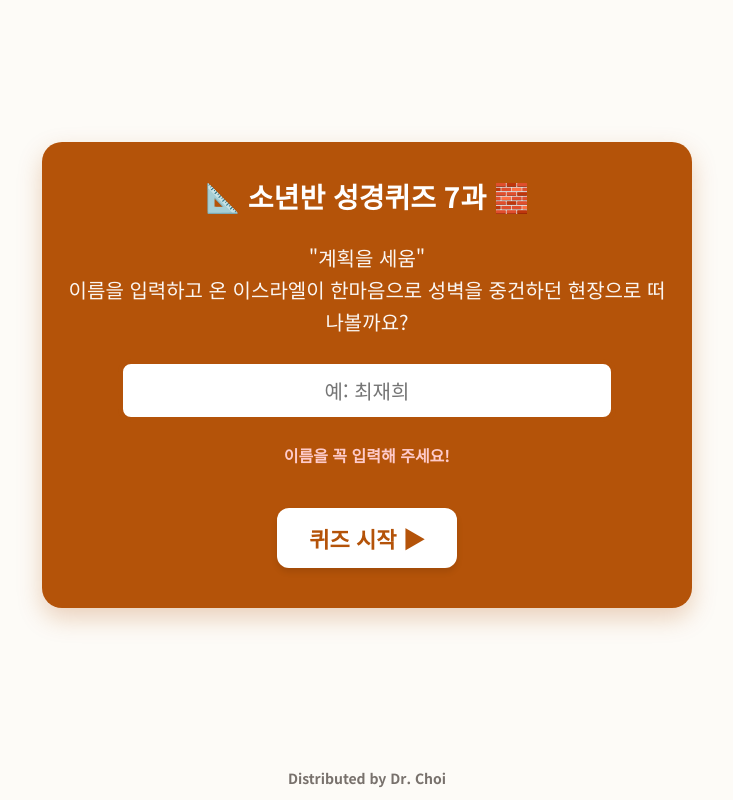
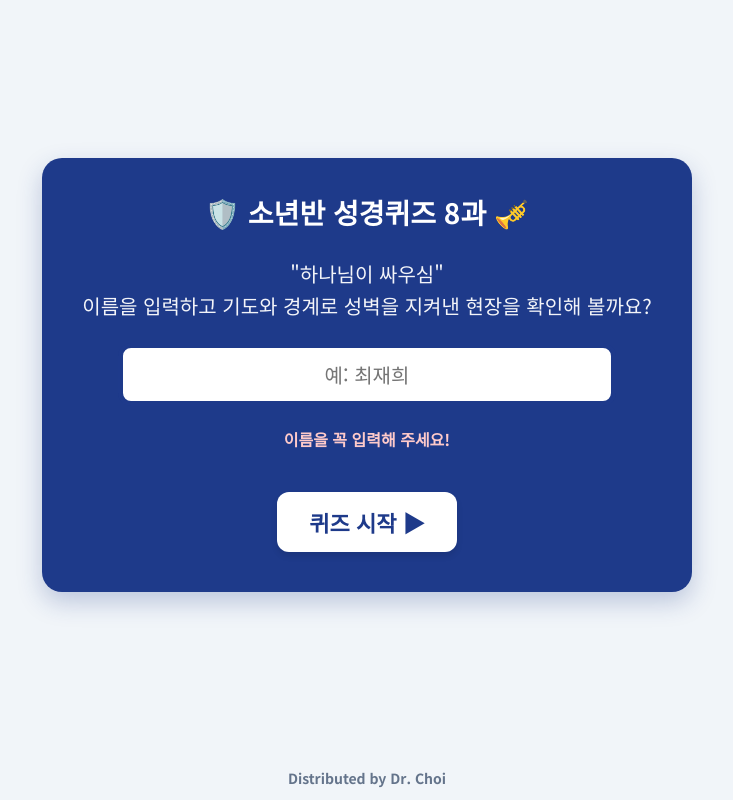
Before and after one commit to DrChoi36/DrChoi36.github.io, a plain HTML site: page pages/quiz_app_children_normalize.html in a window 1280 px wide. Both pictures are taken after a click on the button "퀴즈 시작 ▶". Shown: the whole page, without its empty margins (273-1006 px from the left). Drawn offline with Linux system fonts and the light colour scheme.

Commit message:
Update quiz_app_children_normalize.html

```diff
--- a/pages/quiz_app_children_normalize.html
+++ b/pages/quiz_app_children_normalize.html
@@ -3,7 +3,7 @@
 <head>
   <meta charset="UTF-8" />
   <meta name="viewport" content="width=device-width, initial-scale=1.0"/>
-  <title>소년반 성경 퀴즈 (7과)</title>
+  <title>소년반 성경 퀴즈 (8과)</title>
   <style>
     @import url('https://fonts.googleapis.com/css2?family=Comic+Neue:wght@400;700&family=Noto+Sans+KR:wght@400;700;900&display=swap');
 
@@ -11,7 +11,7 @@
       margin: 0;
       padding: 0;
       font-family: 'Noto Sans KR', 'Comic Neue', sans-serif;
-      background: #fdfbf7;
+      background: #f1f5f9;
       display: flex;
       justify-content: center;
       align-items: center;
@@ -31,8 +31,8 @@
       padding: 32px 24px;
       border-radius: 20px;
       color: #ffffff;
-      background-color: #b45309;
-      box-shadow: 0 10px 25px rgba(180, 83, 9, 0.25);
+      background-color: #1e3a8a;
+      box-shadow: 0 10px 25px rgba(30, 58, 138, 0.25);
       transition: background-color 0.4s ease, transform 0.2s ease;
       line-height: 1.6;
     }
@@ -58,7 +58,7 @@
       transition: all 0.2s ease;
     }
     button:hover {
-      background-color: #fffbeb;
+      background-color: #eff6ff;
       transform: translateY(-2px);
       box-shadow: 0 6px 12px rgba(0,0,0,0.15);
     }
@@ -83,7 +83,7 @@
       padding: 12px 18px;
       font-size: 20px;
       border-radius: 10px;
-      border: 2px solid #fed7aa;
+      border: 2px solid #bfdbfe;
       width: 75%;
       font-family: inherit;
       text-align: center;
@@ -92,8 +92,8 @@
       transition: border-color 0.2s, box-shadow 0.2s;
     }
     input[type="text"]:focus {
-      border-color: #b45309;
-      box-shadow: 0 0 0 3px rgba(180, 83, 9, 0.25);
+      border-color: #1e3a8a;
+      box-shadow: 0 0 0 3px rgba(30, 58, 138, 0.25);
     }
 
     #result {
@@ -128,7 +128,7 @@
       width: 100%;
       text-align: center;
       font-size: 14px;
-      color: #78716c;
+      color: #64748b;
       font-weight: 600;
       pointer-events: none;
     }
@@ -139,17 +139,17 @@
   <div id="quiz-container">
     <!-- 이름 입력 화면 -->
     <div id="name-input-area" class="input-box">
-      <h2 style="margin-top:0; font-size: 28px;">📐 소년반 성경퀴즈 7과 🧱</h2>
-      <p style="font-size: 20px; opacity: 0.95; margin-bottom: 24px;">"계획을 세움"<br>이름을 입력하고 온 이스라엘이 한마음으로 성벽을 중건하던 현장으로 떠나볼까요?</p>
+      <h2 style="margin-top:0; font-size: 28px;">🛡️ 소년반 성경퀴즈 8과 🎺</h2>
+      <p style="font-size: 20px; opacity: 0.95; margin-bottom: 24px;">"하나님이 싸우심"<br>이름을 입력하고 기도와 경계로 성벽을 지켜낸 현장을 확인해 볼까요?</p>
       <input type="text" id="name-input" placeholder="예: 최재희" autocomplete="off" />
       <div id="name-alert" class="alert-msg" style="display:none;">이름을 꼭 입력해 주세요!</div>
       <br>
-      <button id="start-btn" style="background-color: #ffffff; color: #b45309; padding: 14px 32px; font-size: 22px;">퀴즈 시작 ▶</button>
+      <button id="start-btn" style="background-color: #ffffff; color: #1e3a8a; padding: 14px 32px; font-size: 22px;">퀴즈 시작 ▶</button>
     </div>
 
     <!-- 퀴즈 문제 화면 -->
     <div id="quiz-area" style="display:none;">
-      <div id="question-number" style="font-size: 18px; font-weight: 700; color: #78716c; margin-bottom: 12px;"></div>
+      <div id="question-number" style="font-size: 18px; font-weight: 700; color: #64748b; margin-bottom: 12px;"></div>
       <div id="question-text" class="question-box"></div>
       <div id="answer-area" style="margin-top: 24px;"></div>
       <div id="feedback"></div>
@@ -165,64 +165,64 @@
     document.addEventListener('DOMContentLoaded', function() {
       'use strict';
 
-      // 7과 퀴즈 데이터 (느헤미야 2, 3장)
+      // 8과 퀴즈 데이터 (느헤미야 4, 5장)
       const questions = [
         // 1번: OX 문제
         {
           type: 'ox',
-          question: '성벽 재건에는 향품 장사, 금장색, 상인 등 다양한 직업의 사람들과 아들이 없어 딸을 데려와 함께 일한 가족들도 적극적으로 참여했다.',
-          answer: 'O'
+          question: '느헤미야와 유다 백성들은 대적들의 공격 위협이 들려오자 성벽 재건을 완전히 멈추고 집으로 돌아가 숨어 지냈다.',
+          answer: 'X'
         },
-        // [근거: 교재 53쪽] "아들이 없는 사람은 성전 재건을 돕겠다며 딸을 데려왔다. 향품 장사들, 상인들, 금장색들, 성전지기들은 가장 활발한 전문가들이다."
+        // [근거: 교재 62, 65쪽] 기도와 경계(파수꾼 세우기, 한 손에 무기 들고 일하기)로 성벽 재건을 멈추지 않고 계속했습니다.
 
         // 2번: 기억절 문제
         {
           type: 'fill',
-          question: '기억절: "형제들아 내가 우리 주 예수 그리스도의 이름으로 너희를 권하노니 모두가 같은 말을 하고 너희 가운데 분쟁이 없이 같은 마음과 같은 뜻으로 온전히 (      )" (고린도전서 1:10)',
-          answer: '합하라'
+          question: '기억절: "우리의 대적이 우리가 그들의 의도를 눈치챘다 함을 들으니라 하나님이 그들의 꾀를 (         ) 우리가 다 성에 돌아와서 각각 일하였는데" (느헤미야 4:15)',
+          answer: '폐하셨으므로'
         },
-        // [근거: 교재 53쪽 기억절] "같은 마음과 같은 뜻으로 온전히 합하라 (고린도전서 1:10)"
+        // [근거: 교재 61쪽 기억절] "하나님이 그들의 꾀를 폐하셨으므로 (느헤미야 4:15)"
 
         // 3번: 4지 선다형
         {
           type: 'mcq',
-          question: '모든 그룹이 한마음으로 협력하여 일할 때, 대다수가 손가락 하나 움직이지 않고 협조하지 않았던 귀족들은 어느 지역 사람이었나요?',
+          question: '유다 백성들이 쌓고 있는 성벽을 비웃으며 "여우가 올라가면 무너질 것"이라고 조롱한 대적은 누구였나요?',
           options: [
-            'A. 여리고 사람들',
-            'B. 드고아 귀족들',
-            'C. 기브온 거민들',
-            'D. 미스바 백성들'
+            'A. 아닥사스다 왕',
+            'B. 도비야',
+            'C. 엘리아십',
+            'D. 하나니'
           ],
-          answer: 'B. 드고아 귀족들'
+          answer: 'B. 도비야'
         },
-        // [근거: 교재 53, 56쪽] "단지 드고아의 귀족들만 예외적이었다. 몇 사람은 도움을 주었지만 대다수가 손가락 하나 움직이지 않았다."
+        // [근거: 교재 61쪽] "이어서 도비야는 한 마리의 여우가 올라가면 성벽이 무너질 것이라고 말했다."
 
         // 4번: 4지 선다형
         {
           type: 'mcq',
-          question: '지칠 줄 모르는 모범적인 일꾼으로, 가장 먼저 앞장서서 성벽의 "양문" 재건 책임을 맡아 다른 사람들에게 큰 용기를 준 사람은 누구인가요?',
+          question: '대적들의 기습 공격에 대비하여 느헤미야와 일꾼들이 성벽을 지키고 건축한 방법으로 옳지 않은 것은 무엇인가요?',
           options: [
-            'A. 대제사장 엘리아십',
-            'B. 암몬 사람 도비야',
-            'C. 호론 사람 산발랏',
-            'D. 아랍 사람 게셈'
+            'A. 하나님께 기도하며 밤낮으로 파수꾼을 세웠다.',
+            'B. 도구를 나르는 자들은 한 손으로 일하고 다른 손에 무기를 잡았다.',
+            'C. 건축자들은 허리에 검을 차고 일했다.',
+            'D. 모든 공사를 중단하고 산속 동굴로 피신했다.'
           ],
-          answer: 'A. 대제사장 엘리아십'
+          answer: 'D. 모든 공사를 중단하고 산속 동굴로 피신했다.'
         },
-        // [근거: 교재 54쪽] "대제사장 엘리아십은 지칠 줄 모르는 일꾼이다. 그는 심지어 재건축을 위해 양문을 책임졌다."
+        // [근거: 교재 62, 65쪽] 기도하며 파수꾼을 세우고, 한 손에 일하고 한 손에 무기를 잡으며 허리에 검을 차고 건축했습니다.
 
         // 5번: 단답형
         {
           type: 'short',
-          question: '산발랏 일당이 일꾼들을 모욕하고 방해할 때, 느헤미야는 일꾼들에게 "하늘의 하나님이 우리로 (      ) 하실 것이다"라고 외치며 용기를 북돋웠습니다. 괄호 안에 들어갈 단어는 무엇일까요?',
-          answer: '형통케'
+          question: '성벽의 다른 쪽 먼 곳에서 일하던 일꾼들이 대적의 공격을 알리는 "이 소리"를 들으면 즉시 그곳으로 모여들기로 약속했습니다. 느헤미야 곁에 늘 함께 있던 사람이 불었던 악기 소리는 무엇일까요? (2글자)',
+          answer: '나팔'
         },
-        // [근거: 교재 54쪽 본문 및 느헤미야 2:20] "하늘의 하나님이 우리로 형통케 하실 것이다" (형통, 형통하게 모두 인정)
+        // [근거: 교재 65쪽] "나는 나팔수와 항상 함께 있었다. 우리가 성벽 다른 쪽에 멀리 가 있을 때 일꾼들이 나팔 소리를 들으면 즉시 달려오도록 말해놓았다."
 
         // 6번: 느낀점 적기
         {
           type: 'any',
-          question: '각자의 은사와 재능은 다르지만 서로 부족함을 채워주며 아름다운 성벽을 완성했던 이스라엘 백성들처럼, 내가 우리 반이나 교회, 가정에서 협력하여 도울 수 있는 일은 무엇인지 적어보세요.'
+          question: '옳은 일을 할 때 누군가 나를 놀리거나 방해해서 포기하고 싶었던 적이 있나요? "하나님이 우리를 위해 싸우신다"고 외쳤던 느헤미야처럼, 하나님을 의지하며 이겨내고 싶은 나의 다짐을 적어보세요.'
         }
       ];
 
@@ -230,8 +230,8 @@
       let score = 0;
       let participantName = '';
 
-      // 성벽과 성문, 협력과 연합을 상징하는 따뜻한 브라운, 앰버, 올리브 톤
-      const themes = ['#B45309', '#9A3412', '#78350F', '#4D7C0F', '#047857', '#475569'];
+      // 하나님의 보호, 용기, 방패와 나팔 소리를 상징하는 네이비/슬레이트/크림슨 테마
+      const themes = ['#1E3A8A', '#991B1B', '#0F766E', '#3730A3', '#B45309', '#334155'];
 
       const nameInputArea = document.getElementById('name-input-area');
       const nameInput = document.getElementById('name-input');
@@ -299,7 +299,7 @@
 
           const submitBtn = document.createElement('button');
           submitBtn.textContent = '제출하기';
-          submitBtn.style.backgroundColor = '#b45309';
+          submitBtn.style.backgroundColor = '#1e3a8a';
           submitBtn.style.color = '#ffffff';
           submitBtn.addEventListener('click', () => checkAnswer(input.value));
           answerAreaEl.appendChild(document.createElement('br'));
@@ -334,10 +334,10 @@
           let nUser = normalize(userAns);
           let nAns = normalize(q.answer);
 
-          // 유연한 정답 인정 로직 (띄어쓰기, 유사어 허용)
-          if (nAns === '합하라' && (nUser.includes('합하라') || nUser === '하나되라' || nUser === '연합하라')) {
+          // 띄어쓰기, 어미 변형 및 유사 정답 유연 처리
+          if (nAns === '폐하셨으므로' && (nUser.includes('폐하셨') || nUser === '폐하심으로' || nUser === '무너뜨리셨으므로')) {
             isCorrect = true;
-          } else if (nAns === '형통케' && (nUser.includes('형통') || nUser === '형통하게' || nUser === '형통케')) {
+          } else if (nAns === '나팔' && (nUser === '나팔' || nUser === '나팔소리')) {
             isCorrect = true;
           } else {
             isCorrect = (nUser === nAns);
@@ -345,7 +345,7 @@
         }
 
         if (q.type === 'any') {
-          feedbackEl.innerHTML = "<span style='color: #b45309;'>한마음으로 연합하여 하나님의 교회를 세워가는 참 멋진 다짐입니다! 🤝🧱</span>";
+          feedbackEl.innerHTML = "<span style='color: #1e3a8a;'>하나님이 우리를 위해 싸우심을 믿고 담대히 나아가는 멋진 다짐입니다! 🛡️✨</span>";
           score++;
         } else if (isCorrect) {
           feedbackEl.innerHTML = "<span style='color: #059669;'>정답입니다! ⭕</span>";
@@ -361,7 +361,7 @@
         const nextBtn = document.createElement('button');
         nextBtn.className = 'next-btn';
         nextBtn.textContent = (current === questions.length - 1) ? '결과 확인하기 🏆' : '다음 문제 ▶';
-        nextBtn.style.backgroundColor = '#b45309';
+        nextBtn.style.backgroundColor = '#1e3a8a';
         nextBtn.style.color = '#ffffff';
         nextBtn.style.marginTop = '18px';
         nextBtn.style.padding = '12px 28px';
@@ -384,17 +384,17 @@
         quizArea.style.display = 'none';
         resultEl.style.display = 'block';
 
-        let praiseMsg = "철저한 계획과 연합된 마음으로 하나님을 힘차게 섬기는 소년반 리더가 되기를 축복합니다! 📐🧱";
+        let praiseMsg = "어떤 방해와 조롱 앞에서도 하나님이 싸워주심을 믿고 굳건히 서는 소년반 믿음의 용사가 되세요! 🛡️🎺";
         if (score === questions.length) {
-          praiseMsg = "대단해요! 만점입니다! 같은 마음과 뜻으로 온전히 합하여 승리하는 소년반 최고의 협동왕입니다! 👑💯";
+          praiseMsg = "대단해요! 만점입니다! 기도와 믿음으로 무장하여 하나님과 함께 승리하는 소년반 최고의 리더입니다! 👑💯";
         }
 
         resultEl.innerHTML = `
           <h3 style="margin-top:0; font-size:26px;">${participantName} 학생의 퀴즈 결과</h3>
-          <p style="font-size:22px;">7과 총 <strong>${questions.length}</strong>문제 중<br>
-          <span style="color:#b45309; font-size:46px; font-weight:900;">${score}</span> 문제를 맞혔어요!</p>
+          <p style="font-size:22px;">8과 총 <strong>${questions.length}</strong>문제 중<br>
+          <span style="color:#1e3a8a; font-size:46px; font-weight:900;">${score}</span> 문제를 맞혔어요!</p>
           <p style="color:#475569; font-size:18px; line-height:1.6;">${praiseMsg}</p>
-          <button onclick="location.reload()" style="background-color:#b45309; color:#fff; margin-top:16px;">다시 도전하기 🔄</button>
+          <button onclick="location.reload()" style="background-color:#1e3a8a; color:#fff; margin-top:16px;">다시 도전하기 🔄</button>
         `;
       }
 
```
